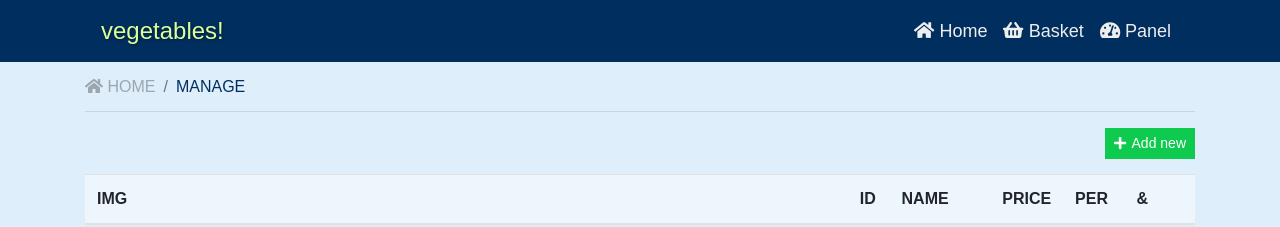
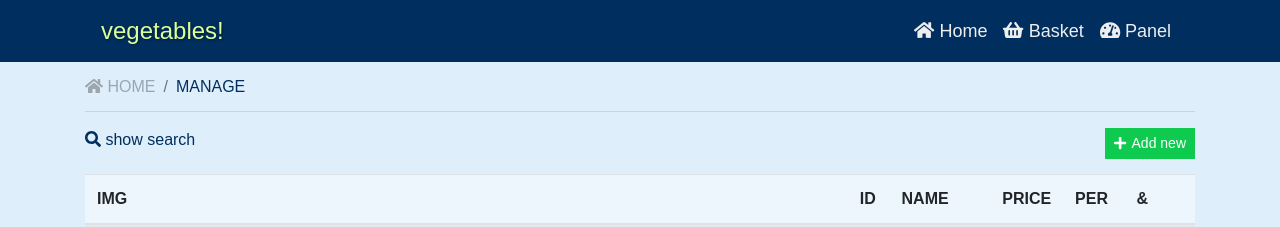
Before and after one commit to IwonaLalak/t-vegetables-shop, a React (Create React App) app: page /manage in a window 1280 px wide. Shown: the top 227 px of the page. Built offline with nearby package versions, Linux system fonts and the light colour scheme; a web font is replaced by a local one.

Commit message:
search input

```diff
--- a/src/__styles/_imports.css
+++ b/src/__styles/_imports.css
@@ -199,3 +199,24 @@ table {
   color: #dbff9a;
   text-decoration: none;
 }
+#ManageView #SearchInput {
+  margin-top: 15px;
+}
+#ManageView .btn-search,
+#ManageView .btn-close {
+  display: inline-block;
+  cursor: pointer;
+  transition: all ease 0.3s;
+  color: #002f5f;
+}
+#ManageView .btn-search:hover {
+  color: #001b37;
+}
+#ManageView .btn-close {
+  position: absolute;
+  right: 25px;
+  margin-top: 15px;
+}
+#ManageView .btn-close:hover {
+  color: #9b1128;
+}
--- a/src/__styles/components/ManageView.css
+++ b/src/__styles/components/ManageView.css
@@ -0,0 +1,28 @@
+@font-face {
+  font-family: 'ZCOOL QingKe HuangYou';
+  font-style: normal;
+  font-weight: 400;
+  font-display: swap;
+  src: local('ZCOOL QingKe HuangYou Regular'), local('ZCOOLQingKeHuangYou-Regular'), url(https://fonts.gstatic.com/s/zcoolqingkehuangyou/v5/2Eb5L_R5IXJEWhD3AOhSvFC554MOOahI4mR4jPe4.ttf) format('truetype');
+}
+#ManageView #SearchInput {
+  margin-top: 15px;
+}
+#ManageView .btn-search,
+#ManageView .btn-close {
+  display: inline-block;
+  cursor: pointer;
+  transition: all ease 0.3s;
+  color: #002f5f;
+}
+#ManageView .btn-search:hover {
+  color: #001b37;
+}
+#ManageView .btn-close {
+  position: absolute;
+  right: 25px;
+  margin-top: 15px;
+}
+#ManageView .btn-close:hover {
+  color: #9b1128;
+}
--- a/src/__styles/components/ManageView.less
+++ b/src/__styles/components/ManageView.less
@@ -1,5 +1,32 @@
-#ManageView{
+@import "../_variables";
 
+#ManageView {
+  #SearchInput {
+    margin-top: 15px;
 
+  }
 
+  .btn-search, .btn-close {
+    display: inline-block;
+    cursor: pointer;
+    transition: all ease 0.3s;
+    color: @primary-color;
+
+  }
+
+  .btn-search {
+    &:hover {
+      color: @primary-color-darkest;
+    }
+  }
+
+  .btn-close {
+    position: absolute;
+    right: 25px;
+    margin-top: 15px;
+
+    &:hover {
+      color: #9b1128;
+    }
+  }
 }
--- a/src/_utilities/icons/FontAwesome.js
+++ b/src/_utilities/icons/FontAwesome.js
@@ -1,6 +1,6 @@
 import * as React from "react";
 import {FontAwesomeIcon} from '@fortawesome/react-fontawesome'
-import {faShoppingBasket, faTachometerAlt, faHome, faPlus, faTimes, faSave, faEdit, faTrash, faImage, faBahai} from '@fortawesome/free-solid-svg-icons'
+import {faShoppingBasket, faTachometerAlt, faHome, faPlus, faTimes, faSave, faEdit, faTrash, faImage, faBahai, faSearch} from '@fortawesome/free-solid-svg-icons'
 
 
 export const Spin = () => {
@@ -18,6 +18,9 @@ export const Panel = () => {
 export const Image = () => {
     return <FontAwesomeIcon icon={faImage}/>
 };
+export const Search = () => {
+    return <FontAwesomeIcon icon={faSearch}/>
+};
 export const Plus = () => {
     return <FontAwesomeIcon icon={faPlus}/>
 };
--- a/src/views/ManageView/ManageView.js
+++ b/src/views/ManageView/ManageView.js
@@ -2,20 +2,21 @@ import React, {Component} from 'react'
 import ProductsTable from "./components/table/ProductsTable";
 import ProductsTableRow from "./components/table/ProductsTableRow";
 import {ActionButton} from "../../shared/Buttons/Buttons";
-import {Plus} from "../../_utilities/icons/FontAwesome";
+import {Plus, Search} from "../../_utilities/icons/FontAwesome";
 import ProductForm from "./components/form/ProductForm";
 import {productModel} from "../../_consts/models/models";
 
 import {connect} from 'react-redux'
 import {addProduct, deleteProduct, editProduct, getProducts} from "../../redux_storage/products/operations";
-import {generateNextId} from "../../_utilities/iterators/IdsIterator";
+import ProductSearchInput from "./components/searchinput/ProductSearchInput";
 
-class ManageView extends React.Component {
+class ManageView extends Component {
 
     state = {
         products: [],
         product: null,
         showForm: false,
+        showSearch: false,
     }
 
     componentDidMount() {
@@ -52,10 +53,7 @@ class ManageView extends React.Component {
     }
 
     onClickSave = (product) => {
-
         if (product.id !== null && product.id !== undefined) {
-            // save edit
-
             this.props.editProduct(
                 product
             ).then(() => {
@@ -64,8 +62,6 @@ class ManageView extends React.Component {
             })
 
         } else {
-            // add
-
             this.props.addProduct(product).then(() => {
                 this.closeForm();
                 this.getProducts();
@@ -78,14 +74,14 @@ class ManageView extends React.Component {
     }
 
     onClickDelete = (id) => {
-      this.props.deleteProduct(id).then(()=>{
-          this.getProducts();
-      })
+        this.props.deleteProduct(id).then(() => {
+            this.getProducts();
+        })
     };
 
     render() {
 
-        let {products, product, showForm} = this.state;
+        let {products, product, showForm, showSearch} = this.state;
 
         return (
             <div id={'ManageView'}>
@@ -99,6 +95,18 @@ class ManageView extends React.Component {
                             />
                             :
                             <>
+                                <div className={'float-left'}>
+                                    {
+                                        !showSearch &&
+                                        <>
+                                            <span className={'btn-search'}
+                                                  onClick={() => this.setState({showSearch: true})}
+                                            >
+                                                <Search/> show search
+                                            </span>
+                                        </>
+                                    }
+                                </div>
                                 <div className={'float-right'}>
                                     <ActionButton theme={'success'} text={'Add new'} type={'button'}
                                                   onClick={this.onClickAdd} size={'sm'} icon={<Plus/>}/>
@@ -108,10 +116,19 @@ class ManageView extends React.Component {
 
                     }
                 </div>
+                <div id={'SearchInput'}>
+                    {
+                        showSearch &&
+                        <ProductSearchInput
+                            handleClickClose={() => this.setState({showSearch: false})}
+                        />
+                    }
+                </div>
                 <ProductsTable>
                     {
                         products.map(item => (
-                            <ProductsTableRow item={item} handleEdit={this.onClickEdit} handleDelete={this.onClickDelete}/>
+                            <ProductsTableRow item={item} handleEdit={this.onClickEdit}
+                                              handleDelete={this.onClickDelete}/>
                         ))
                     }
                 </ProductsTable>
--- a/src/views/ManageView/components/form/ProductForm.js
+++ b/src/views/ManageView/components/form/ProductForm.js
@@ -1,6 +1,6 @@
 import React, {Component} from 'react';
 import {Formik} from "formik";
-import {Col, Form, FormControl, FormGroup, Row} from "react-bootstrap";
+import {Col, Form, FormGroup, Row} from "react-bootstrap";
 import {SaveCancelButtonGroup} from "../../../../shared/Buttons/Buttons";
 import {formVegetableSchema, urlSchema} from "../../../../_utilities/validators/YupValidators";
 import Formfield from "../../../../shared/Forms/Formfield";
--- /dev/null
+++ b/src/views/ManageView/components/searchinput/ProductSearchInput.js
@@ -0,0 +1,40 @@
+import React from 'react';
+import {Formik} from "formik";
+import {Form, FormGroup} from "react-bootstrap";
+import Formfield from "../../../../shared/Forms/Formfield";
+import {Times} from "../../../../_utilities/icons/FontAwesome";
+
+const ProductSearchInput = (props) => {
+
+    const onSubmit = (values, actions) => {
+        console.log(values, actions)
+    }
+
+    const onClickClose = () => {
+        props.handleClickClose();
+    }
+
+    return (
+        <>
+            <span className={'btn-close'} onClick={onClickClose}><Times/> close</span>
+            <Formik
+                initialValues={{search: ''}}
+                enableReinitialize={true}
+                onSubmit={onSubmit}
+            >
+                {
+                    formik => (
+                        <Form onSubmit={formik.handleSubmit}>
+                            <FormGroup>
+                                <Formfield keyname={'search'} type={'text'}
+                                           label={'Type anything and press ENTER to search table'} formik={formik}/>
+                            </FormGroup>
+                        </Form>
+                    )
+                }
+            </Formik>
+        </>
+    );
+};
+
+export default ProductSearchInput;
```
